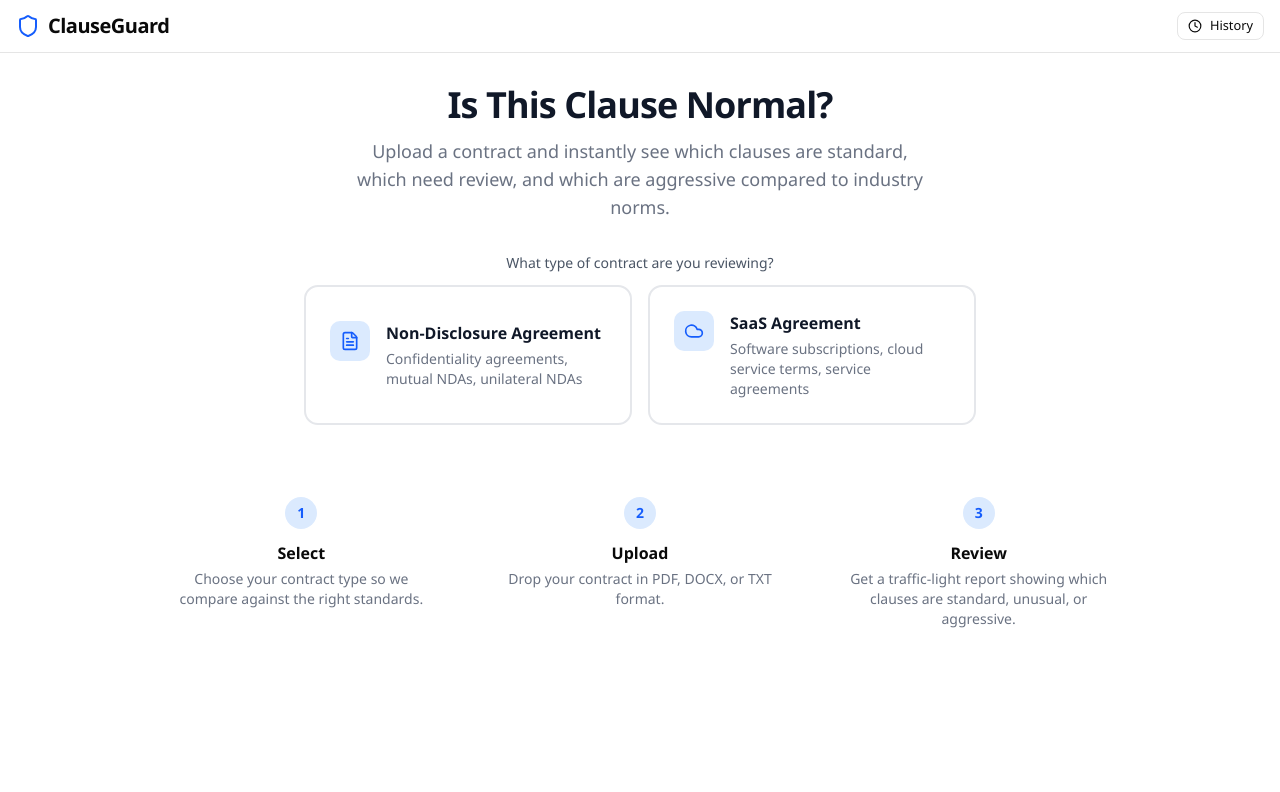
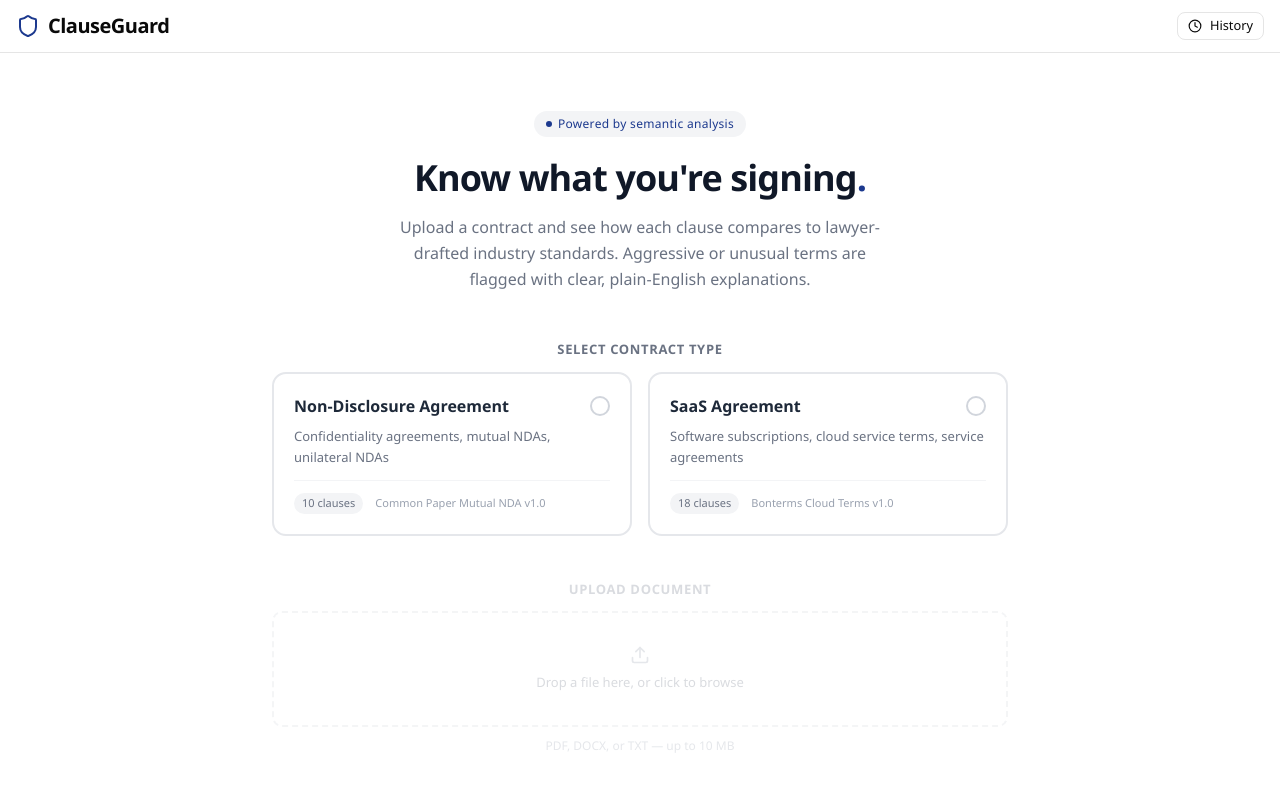
Before and after one commit to Aaryan126/ClauseGuard, a Next.js app: page / in a window 1280 px wide. Shown: the top 792 px of the page. Built offline with nearby package versions, Linux system fonts and the light colour scheme.

Commit message:
home-page-1

```diff
--- a/src/app/page.tsx
+++ b/src/app/page.tsx
@@ -1,7 +1,7 @@
 "use client";
 
 import { useState, useEffect, useRef } from "react";
-import { Shield, ArrowLeft, FileText, Cloud } from "lucide-react";
+import { Shield, ArrowLeft } from "lucide-react";
 import { Button } from "@/components/ui/button";
 import { UploadZone } from "@/components/upload-zone";
 import { AnalysisProgress } from "@/components/analysis-progress";
@@ -12,20 +12,31 @@ import { HistoryDropdown } from "@/components/history-dropdown";
 import { saveAnalysis, type HistoryEntry } from "@/lib/history-db";
 import { AnalysisReport, ContractType } from "@/types";
 
-type ViewState = "select-type" | "upload" | "analyzing" | "report" | "error";
+type ViewState = "select-type" | "analyzing" | "report" | "error";
 
-const CONTRACT_OPTIONS: { type: ContractType; label: string; description: string; icon: typeof FileText }[] = [
+const CONTRACT_OPTIONS: {
+  type: ContractType;
+  label: string;
+  shortLabel: string;
+  description: string;
+  standards: string;
+  clauseCount: number;
+}[] = [
   {
     type: "nda",
     label: "Non-Disclosure Agreement",
+    shortLabel: "NDA",
     description: "Confidentiality agreements, mutual NDAs, unilateral NDAs",
-    icon: FileText,
+    standards: "Common Paper Mutual NDA v1.0",
+    clauseCount: 10,
   },
   {
     type: "saas",
     label: "SaaS Agreement",
+    shortLabel: "SaaS",
     description: "Software subscriptions, cloud service terms, service agreements",
-    icon: Cloud,
+    standards: "Bonterms Cloud Terms v1.0",
+    clauseCount: 18,
   },
 ];
 
@@ -39,6 +50,7 @@ export default function Home() {
   const [fileType, setFileType] = useState<string>("");
   const [selectedClause, setSelectedClause] = useState<number | null>(null);
   const fileUrlRef = useRef<string | null>(null);
+  const uploadRef = useRef<HTMLDivElement>(null);
 
   useEffect(() => {
     if (view === "report" && report) {
@@ -58,7 +70,9 @@ export default function Home() {
 
   const handleTypeSelected = (type: ContractType) => {
     setContractType(type);
-    setView("upload");
+    setTimeout(() => {
+      uploadRef.current?.scrollIntoView({ behavior: "smooth", block: "center" });
+    }, 100);
   };
 
   const handleFileSelected = async (file: File) => {
@@ -162,18 +176,12 @@ export default function Home() {
       <header className="border-b bg-white dark:bg-gray-950 sticky top-0 z-20 flex-shrink-0">
         <div className="px-4 py-3 flex items-center justify-between">
           <div className="flex items-center gap-2">
-            <Shield className="w-6 h-6 text-blue-600" />
+            <Shield className="w-6 h-6 text-blue-900 dark:text-blue-400" />
             <span className="text-xl font-bold tracking-tight">ClauseGuard</span>
           </div>
           <div className="flex items-center gap-3">
             {view === "report" && (
               <span className="text-sm text-gray-400">{fileName}</span>
-            )}
-            {view === "upload" && (
-              <Button variant="outline" size="sm" onClick={() => setView("select-type")}>
-                <ArrowLeft className="w-4 h-4 mr-1" />
-                Change Type
-              </Button>
             )}
             {view !== "analyzing" && (
               <HistoryDropdown onSelect={handleHistorySelect} />
@@ -185,44 +193,62 @@ export default function Home() {
       {/* Pre-report views */}
       {view !== "report" && (
         <div className="flex-1 overflow-auto">
-          <div className="max-w-5xl mx-auto px-4 py-8">
           {view === "select-type" && (
-              <div className="space-y-8">
-                <div className="text-center space-y-3">
-                  <h1 className="text-4xl font-bold tracking-tight text-gray-900 dark:text-gray-100">
-                    Is This Clause Normal?
+            <div className="max-w-3xl mx-auto px-4 py-14">
+              {/* Hero */}
+              <div className="text-center">
+                <div className="inline-flex items-center gap-1.5 bg-blue-950/5 dark:bg-blue-900/20 text-blue-900 dark:text-blue-300 px-3 py-1 rounded-full text-[12px] font-medium mb-5 tracking-wide">
+                  <span className="w-1.5 h-1.5 rounded-full bg-blue-900 dark:bg-blue-400" />
+                  Powered by semantic analysis
+                </div>
+                <h1 className="text-4xl font-extrabold tracking-tight text-gray-900 dark:text-gray-100 leading-[1.15]">
+                  Know what you&apos;re signing<span className="text-blue-900 dark:text-blue-400">.</span>
                 </h1>
-                  <p className="text-lg text-gray-500 max-w-xl mx-auto">
-                    Upload a contract and instantly see which clauses are standard, which need review,
-                    and which are aggressive compared to industry norms.
+                <p className="text-[16px] text-gray-500 max-w-lg mx-auto leading-relaxed mt-4">
+                  Upload a contract and see how each clause compares to lawyer-drafted
+                  industry standards. Aggressive or unusual terms are flagged
+                  with clear, plain-English explanations.
                 </p>
               </div>
 
-                <div className="max-w-2xl mx-auto">
-                  <p className="text-sm font-medium text-gray-600 dark:text-gray-400 mb-3 text-center">
-                    What type of contract are you reviewing?
+              {/* Contract type selection */}
+              <div className="mt-12">
+                <p className="text-[13px] font-semibold text-gray-500 dark:text-gray-400 mb-3 text-center uppercase tracking-wider">
+                  Select contract type
                 </p>
                 <div className="grid grid-cols-1 sm:grid-cols-2 gap-4">
                   {CONTRACT_OPTIONS.map((option) => {
-                      const Icon = option.icon;
+                    const isActive = contractType === option.type;
                     return (
                       <button
                         key={option.type}
                         onClick={() => handleTypeSelected(option.type)}
-                          className="group border-2 border-gray-200 dark:border-gray-700 rounded-xl p-6 text-left
-                            hover:border-blue-500 hover:bg-blue-50/50 dark:hover:bg-blue-950/20
-                            transition-all duration-200 cursor-pointer"
+                        className={`group text-left rounded-xl border-2 p-5 transition-all duration-200 cursor-pointer ${
+                          isActive
+                            ? "border-blue-900 bg-blue-950/5 dark:border-blue-400 dark:bg-blue-900/15 shadow-sm"
+                            : "border-gray-200 dark:border-gray-800 hover:border-gray-300 hover:shadow-sm dark:hover:border-gray-700"
+                        }`}
                       >
-                          <div className="flex items-start gap-4">
-                            <div className="w-10 h-10 rounded-lg bg-blue-100 dark:bg-blue-900/30 flex items-center justify-center flex-shrink-0 group-hover:bg-blue-200 dark:group-hover:bg-blue-900/50 transition-colors">
-                              <Icon className="w-5 h-5 text-blue-600" />
+                        <div className="flex items-center justify-between">
+                          <span className={`text-[16px] font-bold ${isActive ? "text-blue-900 dark:text-blue-300" : "text-gray-800 dark:text-gray-200"}`}>
+                            {option.label}
+                          </span>
+                          <span className={`w-5 h-5 rounded-full border-2 flex items-center justify-center flex-shrink-0 transition-colors ${
+                            isActive ? "border-blue-900 bg-blue-900 dark:border-blue-400 dark:bg-blue-400" : "border-gray-300 dark:border-gray-600 group-hover:border-gray-400"
+                          }`}>
+                            {isActive && <span className="w-2 h-2 rounded-full bg-white dark:bg-gray-900" />}
+                          </span>
                         </div>
-                            <div>
-                              <h3 className="font-semibold text-gray-900 dark:text-gray-100 group-hover:text-blue-700 dark:group-hover:text-blue-400 transition-colors">
-                                {option.label}
-                              </h3>
-                              <p className="text-sm text-gray-500 mt-1">{option.description}</p>
-                            </div>
+                        <p className="text-[13px] text-gray-500 mt-2 leading-relaxed">{option.description}</p>
+                        <div className="flex items-center gap-3 mt-3 pt-3 border-t border-gray-100 dark:border-gray-800">
+                          <span className={`text-[11px] font-medium px-2 py-0.5 rounded-full ${
+                            isActive
+                              ? "bg-blue-900/10 text-blue-900 dark:bg-blue-900/30 dark:text-blue-300"
+                              : "bg-gray-100 text-gray-500 dark:bg-gray-800 dark:text-gray-400"
+                          }`}>
+                            {option.clauseCount} clauses
+                          </span>
+                          <span className="text-[11px] text-gray-400">{option.standards}</span>
                         </div>
                       </button>
                     );
@@ -230,51 +256,81 @@ export default function Home() {
                 </div>
               </div>
 
-                <div className="grid grid-cols-1 md:grid-cols-3 gap-6 mt-12">
+              {/* Upload zone */}
+              <div ref={uploadRef} className={`mt-10 transition-all duration-300 ${contractType ? "opacity-100 translate-y-0" : "opacity-25 translate-y-1 pointer-events-none"}`}>
+                <p className="text-[13px] font-semibold text-gray-500 dark:text-gray-400 mb-3 text-center uppercase tracking-wider">
+                  Upload document
+                </p>
+                <UploadZone onFileSelected={handleFileSelected} isAnalyzing={false} active={!!contractType} />
+                <p className="text-[12px] text-gray-400 text-center mt-2.5">
+                  PDF, DOCX, or TXT — up to 10 MB
+                </p>
+              </div>
+
+              {/* How it works */}
+              <div className="mt-16 pt-10 border-t border-gray-200 dark:border-gray-800">
+                <p className="text-[12px] font-semibold text-gray-400 mb-6 text-center uppercase tracking-wider">
+                  How it works
+                </p>
+                <div className="grid grid-cols-1 md:grid-cols-3 gap-8">
                   {[
-                    { title: "Select", desc: "Choose your contract type so we compare against the right standards." },
-                    { title: "Upload", desc: "Drop your contract in PDF, DOCX, or TXT format." },
-                    { title: "Review", desc: "Get a traffic-light report showing which clauses are standard, unusual, or aggressive." },
-                  ].map((step, i) => (
-                    <div key={i} className="text-center p-6">
-                      <div className="w-8 h-8 rounded-full bg-blue-100 dark:bg-blue-900/30 text-blue-600 font-bold text-sm flex items-center justify-center mx-auto mb-3">
-                        {i + 1}
-                      </div>
-                      <h3 className="font-semibold mb-1">{step.title}</h3>
-                      <p className="text-sm text-gray-500">{step.desc}</p>
+                    {
+                      number: "01",
+                      title: "Compare",
+                      desc: "Each clause is embedded and compared against 28 lawyer-drafted standard templates using semantic similarity.",
+                    },
+                    {
+                      number: "02",
+                      title: "Detect",
+                      desc: "15 pattern rules scan for aggressive terms — unlimited liability, blanket IP assignment, unilateral amendments, and more.",
+                    },
+                    {
+                      number: "03",
+                      title: "Explain",
+                      desc: "Flagged clauses get a plain-English explanation of the risk, what a standard version looks like, and the specific rule triggered.",
+                    },
+                  ].map((item) => (
+                    <div key={item.title} className="text-center">
+                      <span className="text-[28px] font-extrabold text-blue-900/20 dark:text-blue-400/20">
+                        {item.number}
+                      </span>
+                      <h3 className="text-[15px] font-bold text-gray-800 dark:text-gray-200 mt-1">
+                        {item.title}
+                      </h3>
+                      <p className="text-[13px] text-gray-500 mt-2 leading-relaxed">
+                        {item.desc}
+                      </p>
                     </div>
                   ))}
                 </div>
               </div>
-            )}
 
-            {view === "upload" && (
-              <div className="space-y-8">
-                <div className="text-center space-y-3">
-                  <div className="inline-flex items-center gap-2 bg-blue-50 dark:bg-blue-950/30 text-blue-700 dark:text-blue-400 px-3 py-1.5 rounded-full text-sm font-medium">
-                    {selectedLabel}
-                  </div>
-                  <h2 className="text-3xl font-bold tracking-tight text-gray-900 dark:text-gray-100">
-                    Upload Your Contract
-                  </h2>
-                  <p className="text-gray-500 max-w-md mx-auto">
-                    We will compare each clause against lawyer-drafted {selectedLabel} standards.
+              {/* Trust bar */}
+              <div className="mt-12 text-center">
+                <p className="text-[11px] text-gray-400">
+                  Standards sourced from{" "}
+                  <span className="font-medium text-gray-500">Common Paper</span> and{" "}
+                  <span className="font-medium text-gray-500">Bonterms</span>{" "}
+                  — open-source, lawyer-drafted by committees of 40–120+ attorneys.
                 </p>
               </div>
-                <UploadZone onFileSelected={handleFileSelected} isAnalyzing={false} />
             </div>
           )}
 
-            {view === "analyzing" && <AnalysisProgress />}
+          {view === "analyzing" && (
+            <div className="max-w-5xl mx-auto px-4 py-8">
+              <AnalysisProgress />
+            </div>
+          )}
 
           {view === "error" && (
+            <div className="max-w-5xl mx-auto px-4 py-8">
               <div className="text-center space-y-4 py-12">
                 <p className="text-red-600 text-lg">{error}</p>
                 <Button onClick={handleReset}>Try Again</Button>
               </div>
+            </div>
           )}
-
-          </div>
         </div>
       )}
 
--- a/src/components/upload-zone.tsx
+++ b/src/components/upload-zone.tsx
@@ -2,14 +2,15 @@
 
 import { useCallback, useState } from "react";
 import { useDropzone } from "react-dropzone";
-import { Upload, FileText, AlertCircle } from "lucide-react";
+import { Upload } from "lucide-react";
 
 interface UploadZoneProps {
   onFileSelected: (file: File) => void;
   isAnalyzing: boolean;
+  active?: boolean;
 }
 
-export function UploadZone({ onFileSelected, isAnalyzing }: UploadZoneProps) {
+export function UploadZone({ onFileSelected, isAnalyzing, active = false }: UploadZoneProps) {
   const [error, setError] = useState<string | null>(null);
 
   const onDrop = useCallback(
@@ -48,43 +49,31 @@ export function UploadZone({ onFileSelected, isAnalyzing }: UploadZoneProps) {
   });
 
   return (
-    <div className="w-full max-w-2xl mx-auto">
+    <div>
       <div
         {...getRootProps()}
         className={`
-          border-2 border-dashed rounded-xl p-12 text-center cursor-pointer transition-all duration-200
-          ${isDragActive ? "border-blue-500 bg-blue-50 dark:bg-blue-950/20" : "border-gray-300 dark:border-gray-700 hover:border-gray-400 dark:hover:border-gray-600"}
+          border-2 border-dashed rounded-lg px-6 py-8 text-center cursor-pointer transition-all
+          ${isDragActive
+            ? "border-blue-900 bg-blue-950/5 dark:border-blue-400 dark:bg-blue-900/10"
+            : active
+              ? "border-blue-900/50 hover:border-blue-900 dark:border-blue-400/50 dark:hover:border-blue-400"
+              : "border-gray-300 dark:border-gray-700 hover:border-gray-400 dark:hover:border-gray-600"
+          }
           ${isAnalyzing ? "opacity-50 cursor-not-allowed" : ""}
         `}
       >
         <input {...getInputProps()} />
-        <div className="flex flex-col items-center gap-4">
-          {isDragActive ? (
-            <>
-              <Upload className="w-12 h-12 text-blue-500" />
-              <p className="text-lg font-medium text-blue-600">Drop your contract here</p>
-            </>
-          ) : (
-            <>
-              <FileText className="w-12 h-12 text-gray-400" />
-              <div>
-                <p className="text-lg font-medium text-gray-700 dark:text-gray-300">
-                  Drop your contract here, or click to browse
-                </p>
-                <p className="text-sm text-gray-500 mt-1">
-                  Supports PDF, DOCX, and TXT files (max 10MB)
-                </p>
-              </div>
-            </>
-          )}
+        <div className="flex flex-col items-center gap-2">
+          <Upload className={`w-5 h-5 ${active ? "text-blue-900/60 dark:text-blue-400/60" : "text-gray-400"}`} />
+          <p className="text-[13px] text-gray-500">
+            {isDragActive ? "Drop file here" : "Drop a file here, or click to browse"}
+          </p>
         </div>
       </div>
 
       {error && (
-        <div className="mt-4 flex items-center gap-2 text-red-600 text-sm">
-          <AlertCircle className="w-4 h-4" />
-          {error}
-        </div>
+        <p className="mt-2 text-[13px] text-red-600">{error}</p>
       )}
     </div>
   );
```
Lines whose indentation alone changed are shown as unchanged.
